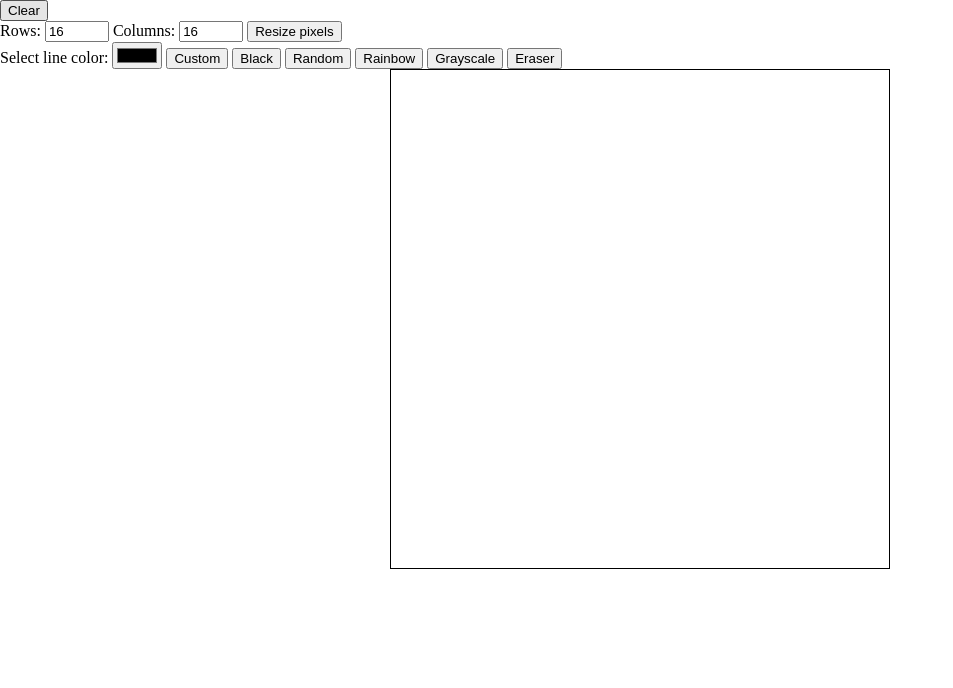
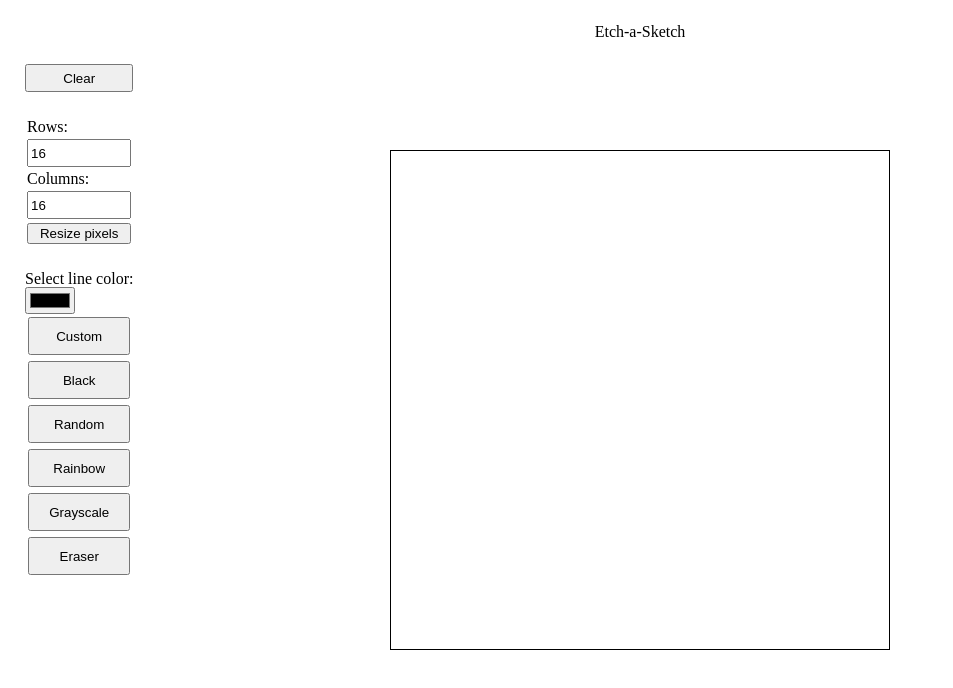
Before and after one commit to luisntapia/etch-a-sketch, a plain HTML site: page html/index.html in a window 1280 px wide. Shown: the whole page, without its empty margins (0-953 px from the left). Drawn offline with Linux system fonts and the light colour scheme.

Commit message:
Align UI elements

```diff
--- a/css/main.css
+++ b/css/main.css
@@ -1,6 +1,50 @@
 *,
+*::after,
+*::before,
 html {
   box-sizing: border-box;
+}
+
+h1 {
+  text-align: center;
+  margin: 24px;
+}
+
+main {
+  display: flex;
+}
+
+#clear-btn {
+  height: 28px;
+  margin: 0 25px;
+}
+
+section.config {
+  display: flex;
+  flex-direction: column;
+}
+
+section.config form {
+  display: flex;
+  flex-direction: column;
+  margin: 25px;
+}
+
+section.config form#grid-config {
+  margin: 25px 25px 0 25px;
+}
+
+section.config form#grid-config * {
+  margin: 2px;
+}
+
+section.config form#grid-config input {
+  height: 28px;
+}
+
+section.config form#color-config button {
+  height: 38px;
+  margin: 3px;
 }
 
 #sketchpad {
@@ -9,5 +53,10 @@ html {
   height: 500px;
   width: 500px;
   border: 1px solid rgb(0, 0, 0);
-  margin: 0 auto;
+
+  position: absolute;
+  left: 50%;
+  top: 50%;
+  margin-left: -250px;
+  margin-top: -250px;
 }
--- a/html/index.html
+++ b/html/index.html
@@ -9,9 +9,13 @@
     <link rel="stylesheet" href="../css/main.css" />
   </head>
   <body>
+    <head>
+      <h1>Etch-a-Sketch</h1>
+    </head>
+    <main>
+      <section class="config">
         <button id="clear-btn" type="button">Clear</button>
-
-    <form action="">
+        <form id="grid-config" action="">
           <label for="rows">Rows:</label>
           <input
             id="rows"
@@ -32,12 +36,18 @@
           />
           <button id="pixels-btn" type="button">Resize pixels</button>
         </form>
-    <form action="">
+        <form id="color-config" action="">
           <label for="select-color">Select line color:</label>
           <input id="select-color" type="color" />
-      <button id="custom-color" class="color-btn" type="button">Custom</button>
-      <button id="black-color" class="color-btn" type="button">Black</button>
-      <button id="random-color" class="color-btn" type="button">Random</button>
+          <button id="custom-color" class="color-btn" type="button">
+            Custom
+          </button>
+          <button id="black-color" class="color-btn" type="button">
+            Black
+          </button>
+          <button id="random-color" class="color-btn" type="button">
+            Random
+          </button>
           <button id="rainbow-color" class="color-btn" type="button">
             Rainbow
           </button>
@@ -46,8 +56,11 @@
           </button>
           <button id="eraser" class="color-btn" type="button">Eraser</button>
         </form>
+      </section>
 
       <div id="sketchpad"></div>
+    </main>
+
     <script src="../js/main.js"></script>
   </body>
 </html>
```
Lines whose indentation alone changed are shown as unchanged.
